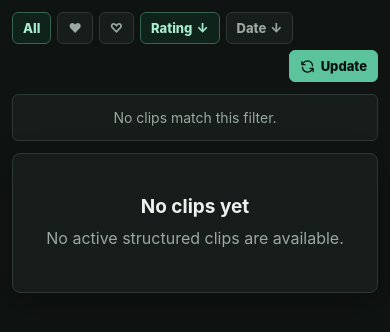
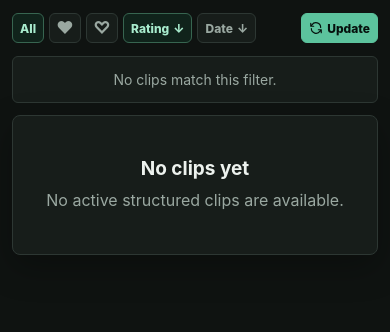
Before and after one commit to pbpunk/shocks-art, a FastAPI app: page /dashboard/clips in a window 390 px wide. Shown: the part 77-409 px from the top of the page. Run offline with FastAPI, Linux system fonts and the light colour scheme; data that the repository does not hold is empty; some libraries are stand-ins or nearby versions.

Commit message:
Keep clip controls inline on mobile

```diff
--- a/static/clips_dashboard.css
+++ b/static/clips_dashboard.css
@@ -21,6 +21,14 @@
   min-height: 32px;
   padding: 0 10px;
   font-size: 13px;
+}
+
+.clips-dashboard .favorite-filter[data-filter="favorites"],
+.clips-dashboard .favorite-filter[data-filter="not-favorites"] {
+  width: 36px;
+  padding: 0;
+  font-size: 18px;
+  line-height: 1;
 }
 
 .clips-refresh-bar {
@@ -86,13 +94,52 @@
     margin-top: -6px;
   }
 
+  .clips-dashboard .public-controls {
+    flex-wrap: nowrap;
+    gap: 5px;
+  }
+
+  .clips-dashboard .public-filters,
+  .clips-dashboard .public-sort {
+    display: flex;
+    flex: 0 0 auto;
+    gap: 5px;
+  }
+
+  .clips-dashboard .favorite-filter,
+  .clips-dashboard .sort-chip {
+    min-height: 30px;
+    padding: 0 7px;
+    font-size: 12px;
+  }
+
+  .clips-dashboard .favorite-filter[data-filter="favorites"],
+  .clips-dashboard .favorite-filter[data-filter="not-favorites"] {
+    width: 32px;
+    padding: 0;
+    font-size: 17px;
+  }
+
   .clips-refresh-bar {
-    width: 100%;
-    margin-left: 0;
+    flex: 0 0 auto;
+    width: auto;
+    margin-left: auto;
+    gap: 5px;
+  }
+
+  .clips-update-button {
+    min-height: 30px;
+    gap: 4px;
+    padding: 0 7px;
+    font-size: 12px;
+  }
+
+  .clips-update-button svg {
+    width: 14px;
+    height: 14px;
   }
 
   .clips-refresh-message {
-    flex: 1 1 auto;
-    max-width: none;
+    display: none;
   }
 }
```
